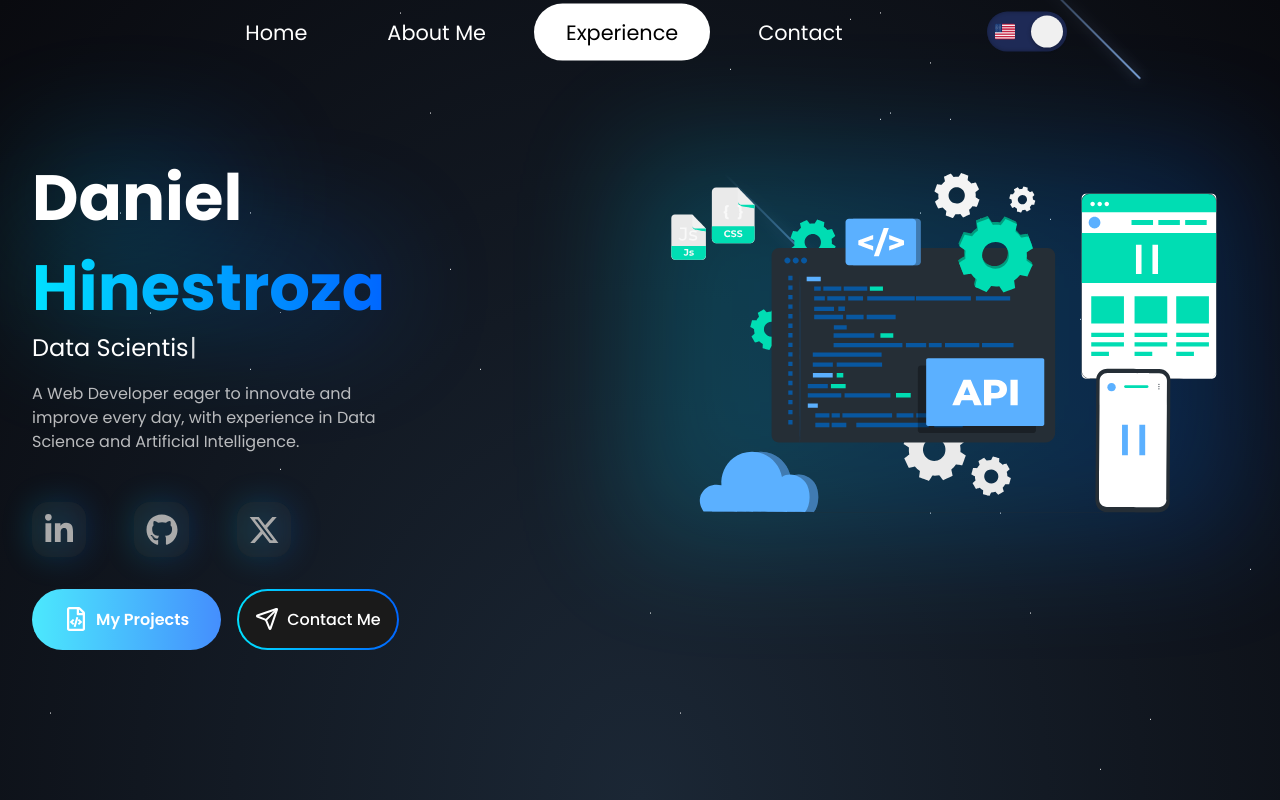
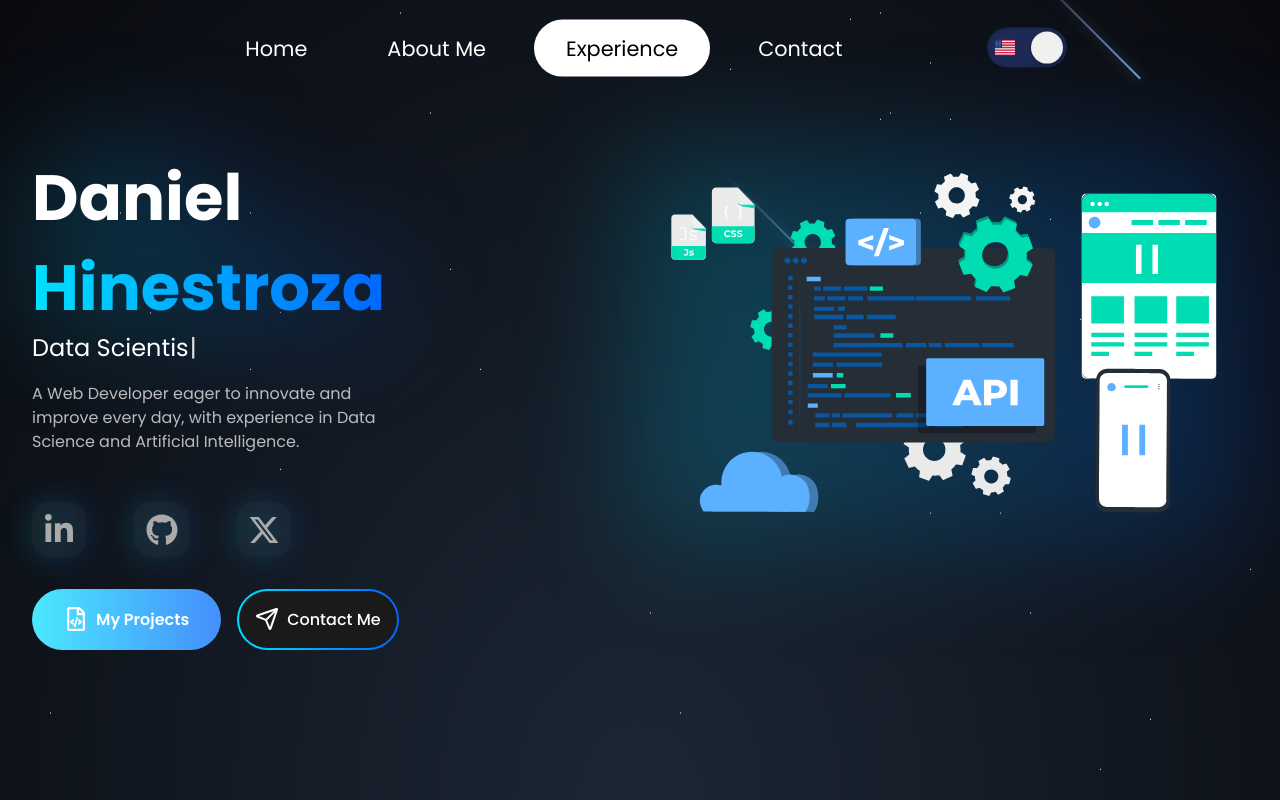
Before and after one commit to Danipro942/Portfolio, a React (Vite) app: page / in a window 1280 px wide. Shown: the top 800 px of the page. Built offline with nearby package versions, Linux system fonts and the light colour scheme.

Commit message:
Fixing Navbar-bug and new cv

```diff
--- a/src/Components/Navbar/style.module.css
+++ b/src/Components/Navbar/style.module.css
@@ -9,7 +9,7 @@
     justify-content: center;
     transition: all 0.3s ease-in;
     transform: translate(-50%, -50%);
-    top: 4%;
+    top: 3rem;
     left: 50%;
     border-radius: 2rem;
     padding: 0 1rem;
```
Also changed, not shown: 1 other file (tests, documents, lock files or other folders).
